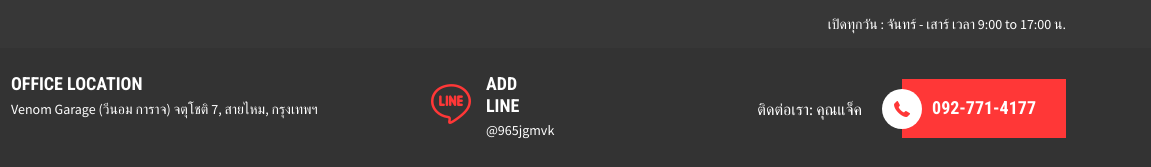
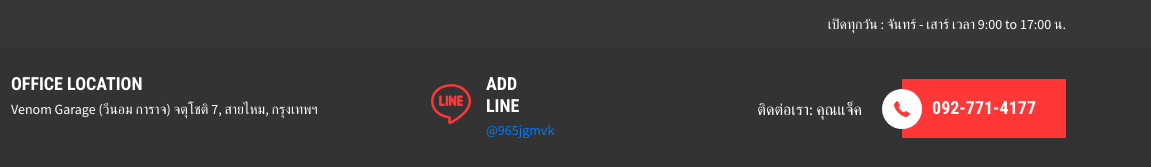
Before and after one commit to venomgarage777/venomgarage777.github.io, a plain HTML site: page index.html in a window 1280 px wide. Shown: the top 167 px of the page, 129-1280 px from the left. Drawn offline with Linux system fonts and the light colour scheme; some icons are missing.

Commit message:
revert line add

```diff
--- a/index.html
+++ b/index.html
@@ -69,7 +69,7 @@
                                         <div class="icon-wrapper"><i class="flaticonvenom-line"></i></div>
                                         <div class="support-txt">
                                             <h4>Add Line</h4>
-                                            <p>@965jgmvk</p>
+                                            <p><a href="https://line.me/R/ti/p/%40965jgmvk">@965jgmvk</a></p>
                                         </div>
                                     </div>
                                 </div>
```
